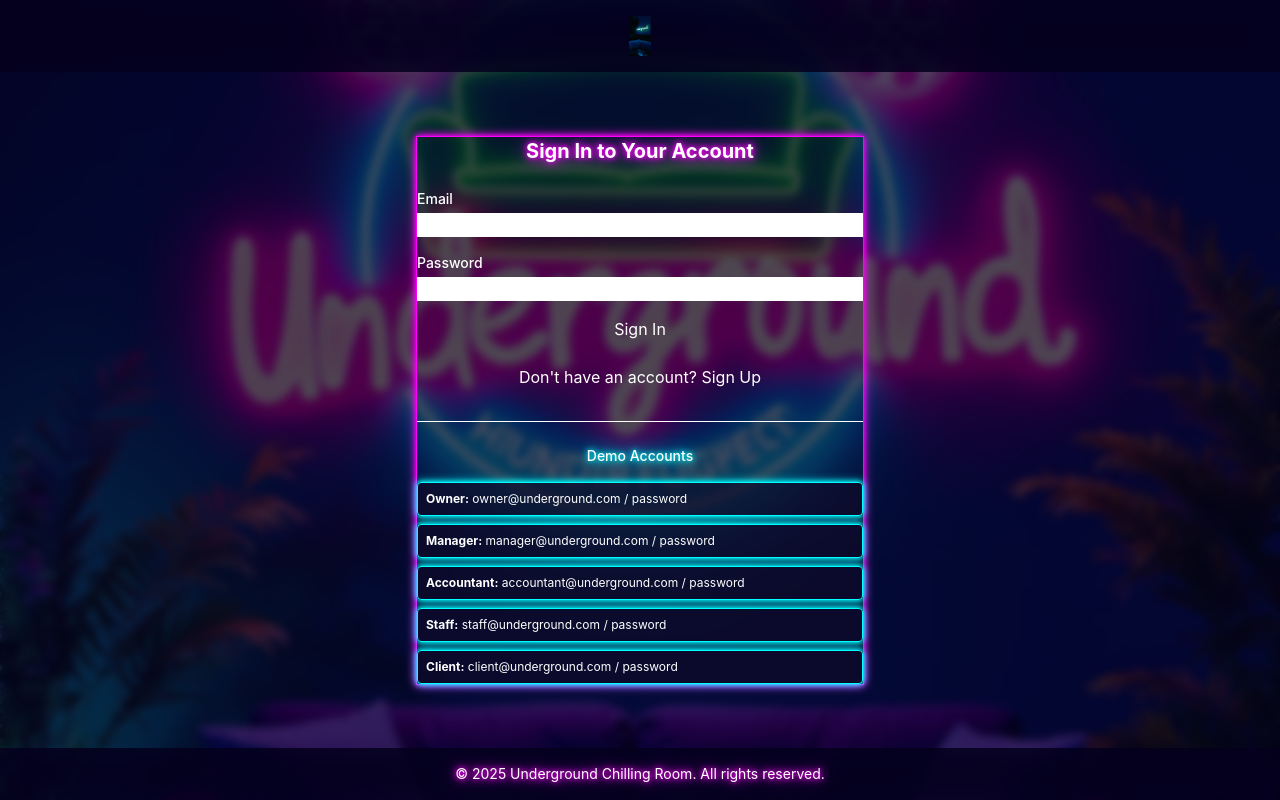
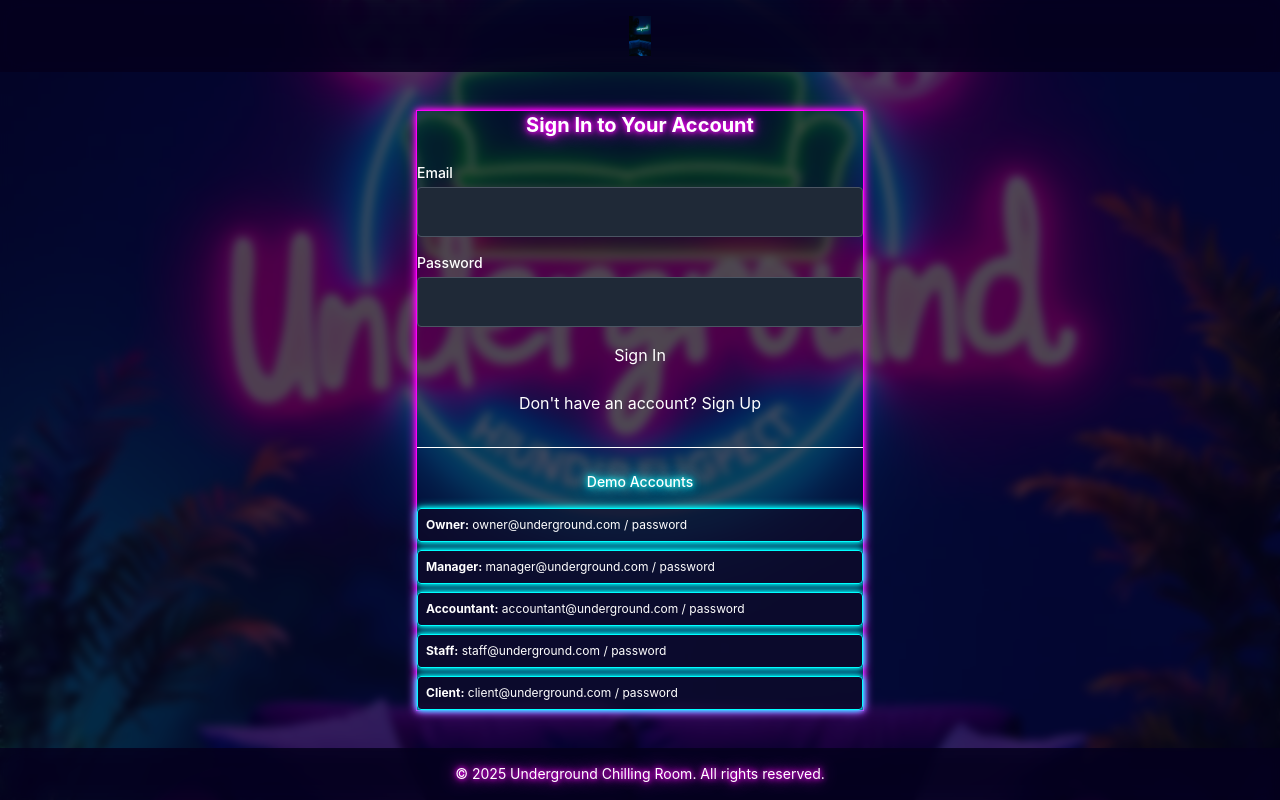
Before and after one commit to 0mar55/Underground, a Next.js app: page /auth in a window 1280 px wide. Built offline with nearby package versions, Linux system fonts and the light colour scheme.

Commit message:
Update auth.js

```diff
--- a/src/pages/auth.js
+++ b/src/pages/auth.js
@@ -90,7 +90,7 @@ export default function Auth() {
                   <label className="block text-sm font-medium mb-1">Email</label>
                   <input
                     type="email"
-                    className="input-field w-full"
+                    className="w-full p-3 rounded bg-gray-800 border border-gray-600 text-white"
                     value={email}
                     onChange={(e) => setEmail(e.target.value)}
                     required
@@ -101,7 +101,7 @@ export default function Auth() {
                   <label className="block text-sm font-medium mb-1">Password</label>
                   <input
                     type="password"
-                    className="input-field w-full"
+                    className="w-full p-3 rounded bg-gray-800 border border-gray-600 text-white"
                     value={password}
                     onChange={(e) => setPassword(e.target.value)}
                     required
```
